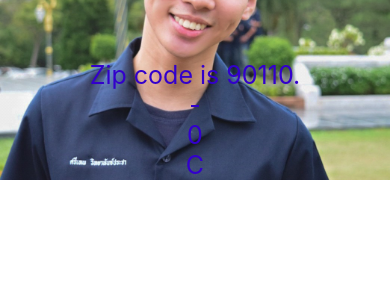
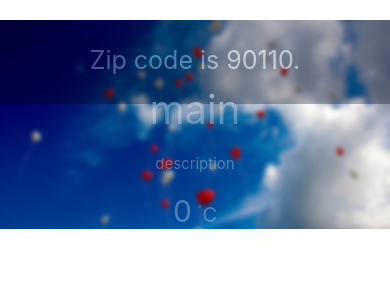
Before and after one commit to srithep444/wt-app, a React Native app: screen / in a window 390 px wide. Shown: the top 300 px of the page. Built offline with nearby package versions, Linux system fonts and the light colour scheme.

Commit message:
จัด Layout เสร็จแล้ว

```diff
--- a/components/Forecast.js
+++ b/components/Forecast.js
@@ -8,10 +8,9 @@ export default class Forecast extends React.Component {
   render() {
     return (
       <View  style={styles.container}>
-        <Text style={styles.font}>{this.props.main}</Text>
-        <Text style={styles.font}>{this.props.dascription}</Text>
-        <Text style={styles.font}>{this.props.temp}</Text>
-        <Text style={styles.font}>C</Text>
+        <Text style={styles.mainFont}>{this.props.main}</Text>
+        <Text style={styles.descriptionFont}>{this.props.description}</Text>
+        <Text style={styles.c}><Text style={styles.tempFont}>{this.props.temp}</Text>  ํC</Text>
       </View>
     );
   }
@@ -22,8 +21,27 @@ const styles = StyleSheet.create({
     flexDirection:'column',
     justifyContent:'center',
     alignItems:'center'},
-  font:{
-    color:'#3300CC',
-    fontSize: 25,
+
+  mainFont : {
+      paddingTop : 10,
+      color : '#fff',
+      fontSize : 40,
+  },
+
+  descriptionFont : {
+      paddingTop : 20,
+      color : '#fff',
+      fontSize : 15,
+  },
+
+  tempFont:{
+    color:'#fff',
+    fontSize: 30,
+  },
+
+  c:{
+    paddingTop:20,
+    color:'#fff',
+    fontSize: 20,
   },
 });
--- a/components/Weather.js
+++ b/components/Weather.js
@@ -7,7 +7,7 @@ export default class Weather extends React.Component {
         super(props);
         this.state = {
             forecast: {
-                main: '-', description: '-', temp: 0
+                main: 'main', description: 'description', temp: 0
             }
         }
     }
@@ -15,28 +15,43 @@ export default class Weather extends React.Component {
     render() {
         return (
             <View style={styles.container}>
-                <ImageBackground source={require('../assets/Peach(Edit)1.jpg')} style={styles.backdrop}>
-                <View style={styles.flex}>
+                <ImageBackground source={require('../assets/Backgound.jpg')} style={styles.backdrop}>
+                <View style={styles.textbox}>
                     <Text style={styles.font}>Zip code is {this.props.zipCode}.</Text>
                     <Forecast {...this.state.forecast} />
                 </View>
-                </ImageBackground>
-            </View>
+                <View style={styles.blankContainer}></View>
+            </ImageBackground>
+        </View>
 
         );
     }
 }
 
 const styles = StyleSheet.create({
-  container: { paddingTop: 0  },
+  container: { paddingTop: 20  },
+
   backdrop: { width: '100%', height: '100%'},
+
+  blankContainer : {
+    flex : 3
+  },
+
   font:{
-    paddingTop:60,
-    color:'#3300CC',
+    paddingTop:25,
+    color:'#fff',
     fontSize: 25,
   },
-  flex: {
+
+  position: {
     flexDirection:'column',
     justifyContent:'center',
     alignItems:'center'},
+
+  textbox: {
+      flex: 2,
+      backgroundColor:'#001',
+      opacity: 0.3,
+      alignItems:'center'
+  }
 });
```
Also changed, not shown: assets/Backgound.jpg (added).
